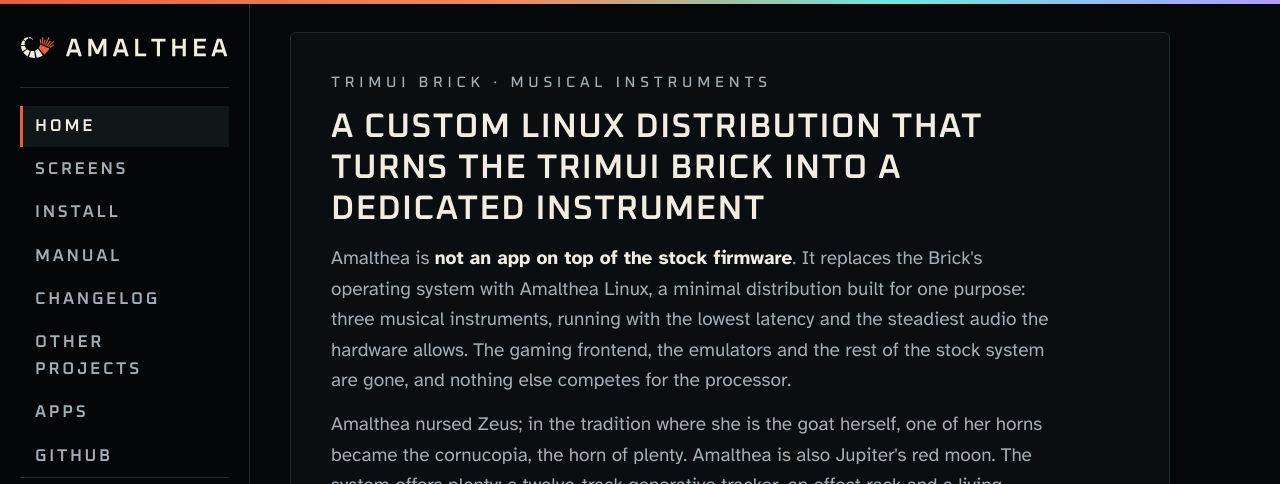
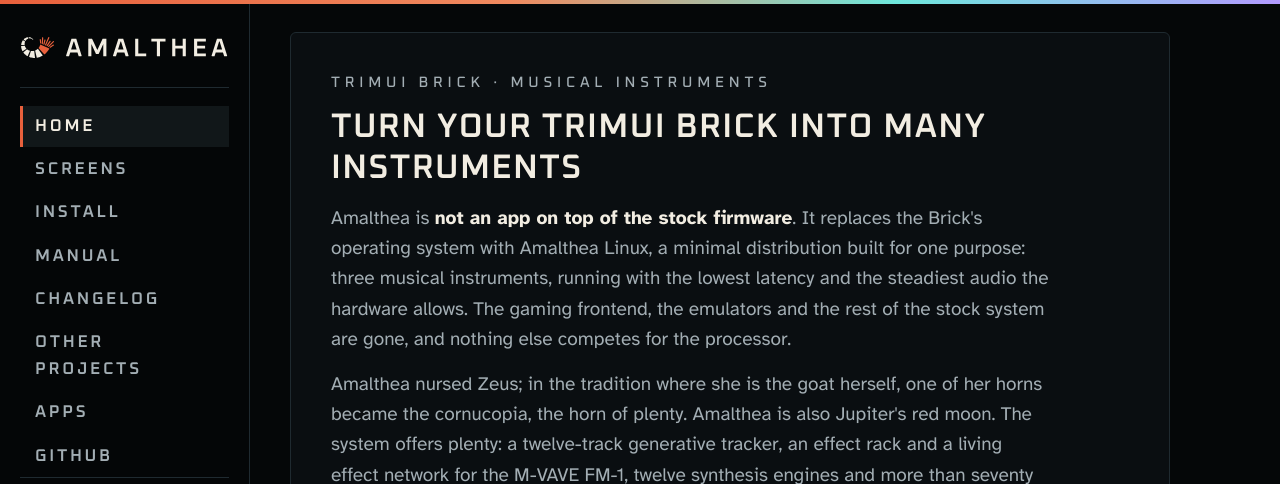
Before and after one commit to nzimas/amalthea, a plain HTML site: page docs/index.html in a window 1280 px wide. Shown: the top 484 px of the page. Drawn offline with Linux system fonts and the light colour scheme.

Commit message:
Homepage headline: Turn your TrimUI Brick into many instruments
Co-Authored-By: Claude Opus 5.5 <noreply@anthropic.com>

```diff
--- a/docs/index.html
+++ b/docs/index.html
@@ -48,7 +48,7 @@
     <main>
 <div class="hero">
   <p class="eyebrow">TRIMUI Brick · Musical instruments</p>
-  <h1>A custom Linux distribution that turns the TRIMUI Brick into a dedicated instrument</h1>
+  <h1>Turn your TrimUI Brick into many instruments</h1>
   <p>Amalthea is <b>not an app on top of the stock firmware</b>. It replaces the Brick's operating system with
     Amalthea Linux, a minimal distribution built for one purpose: three musical instruments, running with the lowest
     latency and the steadiest audio the hardware allows. The gaming frontend, the emulators and the rest of the stock
```
Also changed, not shown: site/home.html (+1 -1 lines).
